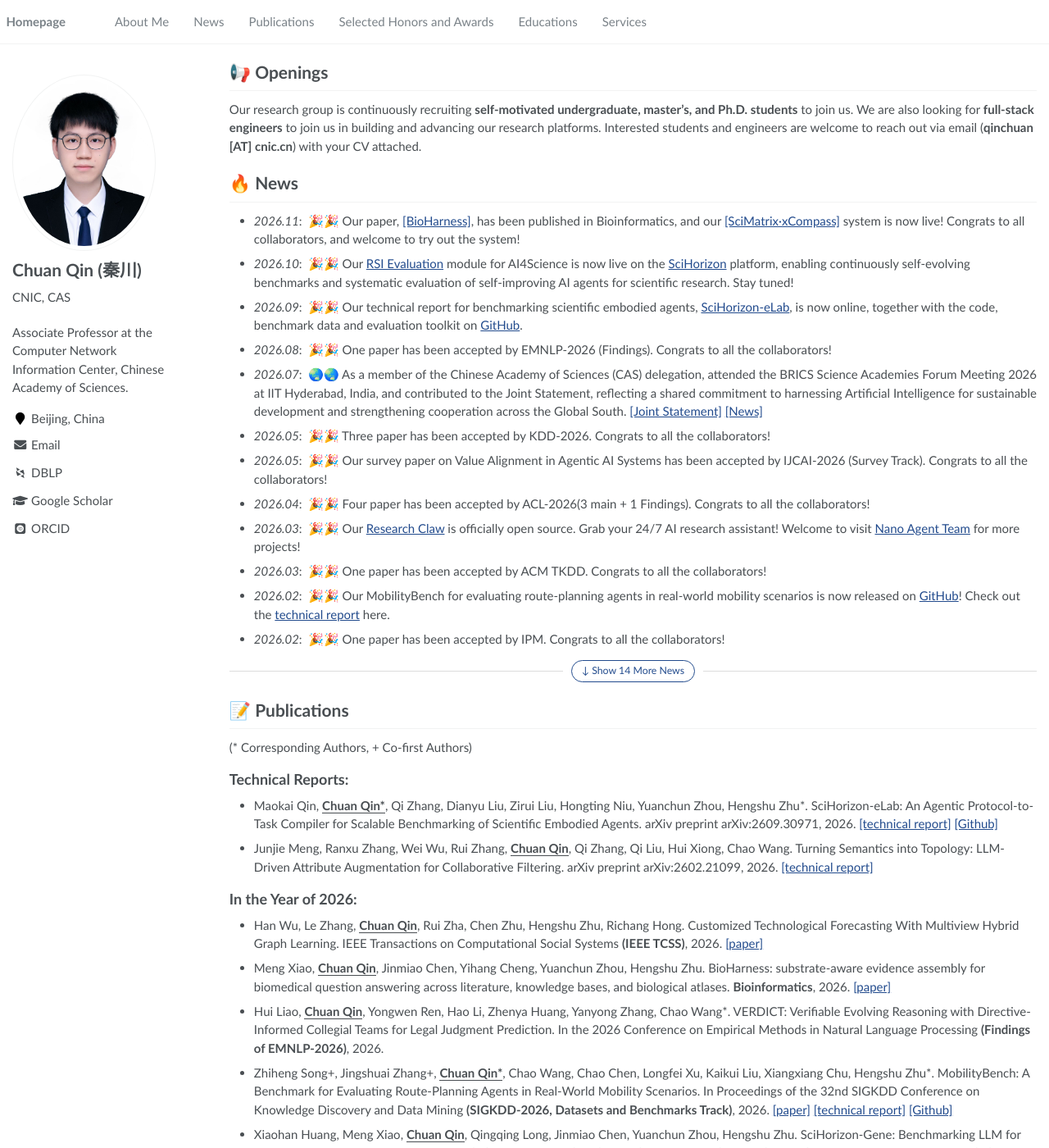
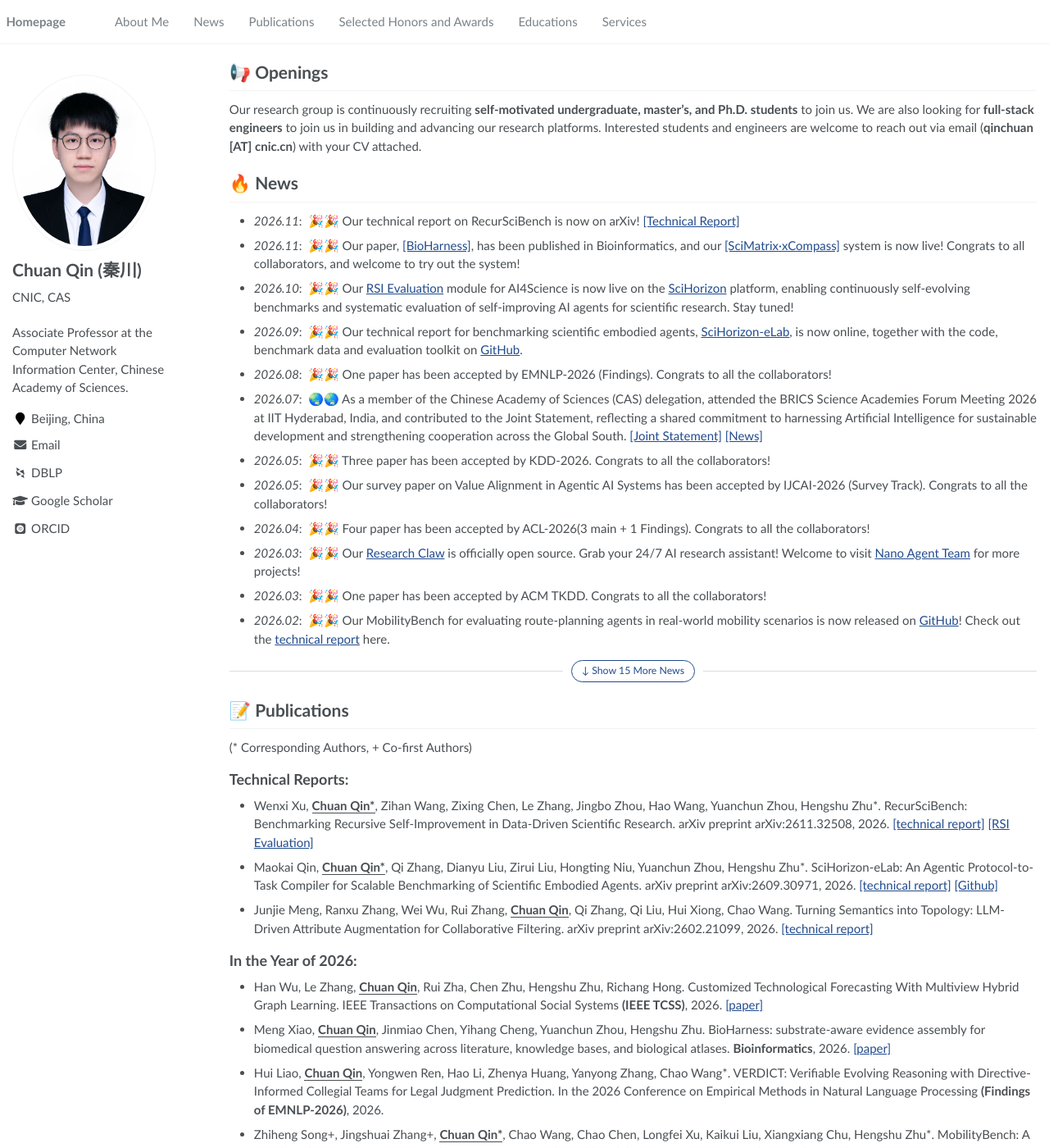
Before and after one commit to Dylan-Qin/dylan-qin.github.io, a Jekyll site: the page built from _pages/about.md, in a window 1280 px wide and 1400 px high, scrolled down 338 px. Shown: the whole window at 82% size. Built offline with Jekyll 4.4.1, drawn with Linux system fonts in a browser that asks for light colours; some web fonts are replaced.

Commit message:
Add RecurSciBench report and news

```diff
--- a/_pages/about.md
+++ b/_pages/about.md
@@ -24,6 +24,7 @@ Dr. Chuan Qin is currently an Associate Professor at the Computer Network Inform
 Our research group is continuously recruiting **self-motivated undergraduate, master's, and Ph.D. students** to join us. We are also looking for **full-stack engineers** to join us in building and advancing our research platforms. Interested students and engineers are welcome to reach out via email (**qinchuan [AT] cnic.cn**) with your CV attached.
 
 # 🔥 News
+- *2026.11*: &nbsp;🎉🎉 Our technical report on RecurSciBench is now on arXiv! [[Technical Report]](https://arxiv.org/abs/2611.32508)
 - *2026.11*: &nbsp;🎉🎉 Our paper, [[BioHarness]](https://academic.oup.com/bioinformatics/article/42/11/btag795/8993779), has been published in Bioinformatics, and our [[SciMatrix·xCompass]](https://xcompass.scimatrix.cn) system is now live! Congrats to all collaborators, and welcome to try out the system!
 - *2026.10*: &nbsp;🎉🎉 Our [RSI Evaluation](https://scihorizon.cn/SelfEvolution) module for AI4Science is now live on the [SciHorizon](https://www.scihorizon.cn/) platform, enabling continuously self-evolving benchmarks and systematic evaluation of self-improving AI agents for scientific research. Stay tuned!
 - *2026.09*: &nbsp;🎉🎉 Our technical report for benchmarking scientific embodied agents, [SciHorizon-eLab](https://arxiv.org/abs/2609.30971), is now online, together with the code, benchmark data and evaluation toolkit on [GitHub](https://github.com/SciHorizon-elab/SciHorizon-elab).
@@ -115,6 +116,8 @@ document.addEventListener('DOMContentLoaded', function() {
 (* Corresponding Authors, + Co-first Authors)
 
 ## Technical Reports:
+
+- Wenxi Xu, **<u>Chuan Qin*</u>**, Zihan Wang, Zixing Chen, Le Zhang, Jingbo Zhou, Hao Wang, Yuanchun Zhou, Hengshu Zhu*. RecurSciBench: Benchmarking Recursive Self-Improvement in Data-Driven Scientific Research. arXiv preprint arXiv:2611.32508, 2026. [[technical report]](https://arxiv.org/abs/2611.32508) [[RSI Evaluation]](https://www.scihorizon.cn/SelfEvolution)
 
 - Maokai Qin, **<u>Chuan Qin*</u>**, Qi Zhang, Dianyu Liu, Zirui Liu, Hongting Niu, Yuanchun Zhou, Hengshu Zhu*. SciHorizon-eLab: An Agentic Protocol-to-Task Compiler for Scalable Benchmarking of Scientific Embodied Agents. arXiv preprint arXiv:2609.30971, 2026. [[technical report]](https://arxiv.org/abs/2609.30971) [[Github]](https://github.com/SciHorizon-elab/SciHorizon-elab)
 
```
